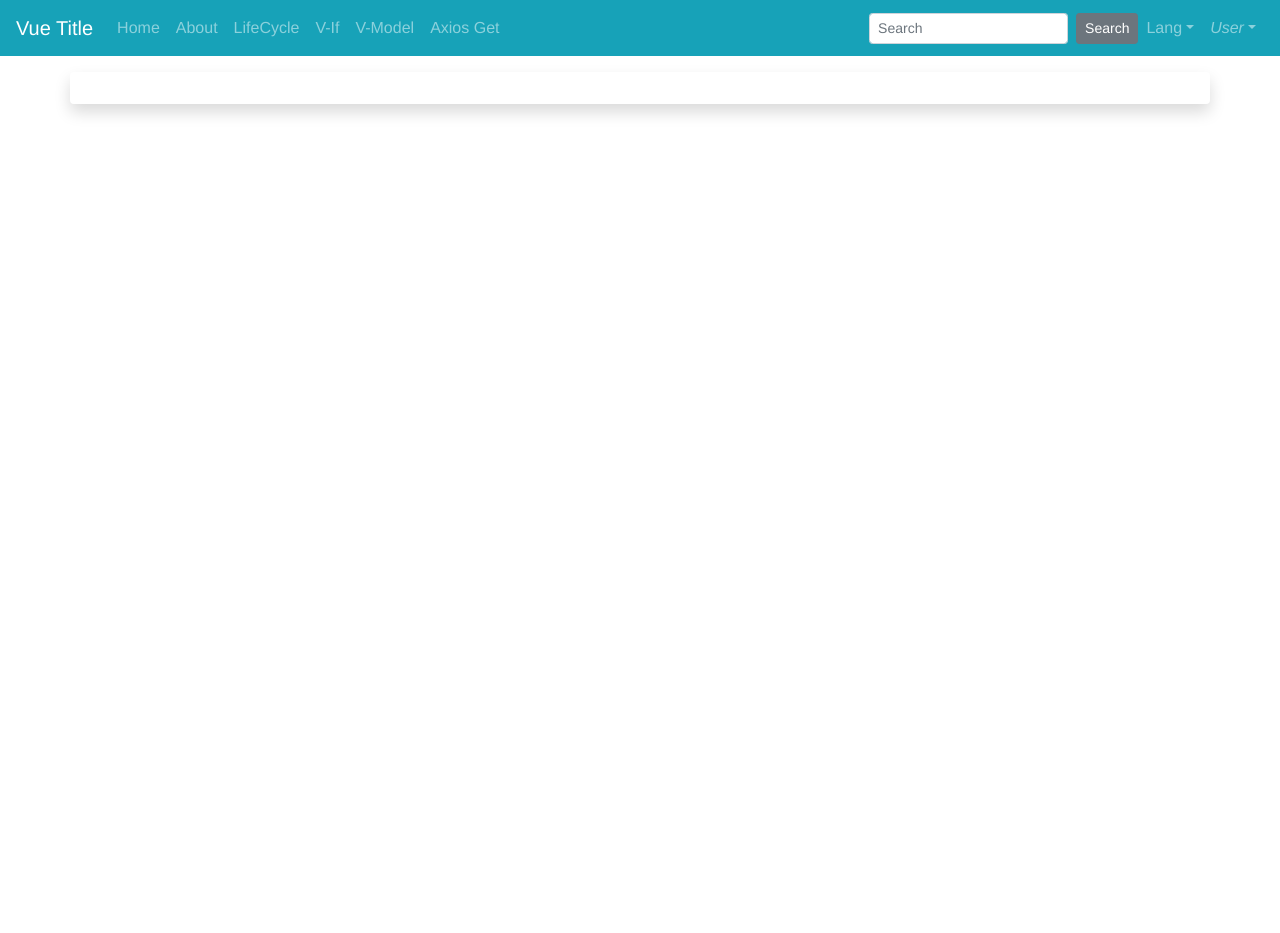
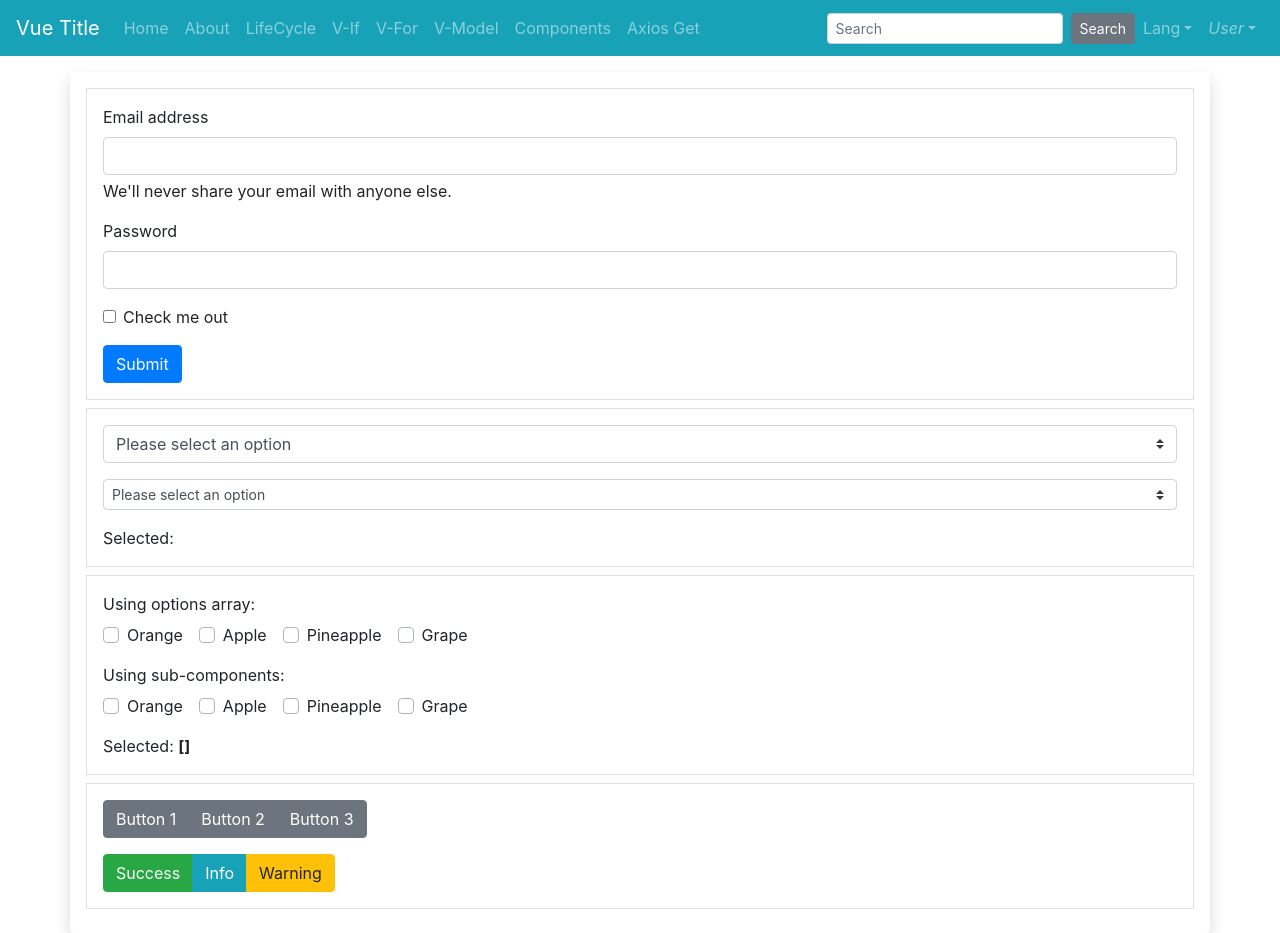
Before and after one commit to pll2050/vue-basic, a Vue app: page /components in a window 1280 px wide. Before the commit the page ends 800 px from the top, so only its background shows below. Built offline with nearby package versions, Linux system fonts and the light colour scheme.

Commit message:
일부 추가

```diff
--- a/src/App.vue
+++ b/src/App.vue
@@ -19,7 +19,7 @@ export default {
 </script>
 
 <style>
-#app {
+/* #app {
     font-family: Avenir, Helvetica, Arial, sans-serif;
     -webkit-font-smoothing: antialiased;
     -moz-osx-font-smoothing: grayscale;
@@ -27,5 +27,5 @@ export default {
     color: #2c3e50;
     margin-top: 0px;
     margin-bottom: 30px;
-}
+} */
 </style>
--- /dev/null
+++ b/src/components/forms/button.vue
@@ -0,0 +1,24 @@
+<template>
+    <div class="border p-3 mb-2">
+        <div>
+            <b-button-group>
+                <b-button>Button 1</b-button>
+                <b-button>Button 2</b-button>
+                <b-button>Button 3</b-button>
+            </b-button-group>
+        </div>
+        <div class="mt-3">
+            <b-button-group>
+                <b-button variant="success">Success</b-button>
+                <b-button variant="info">Info</b-button>
+                <b-button variant="warning">Warning</b-button>
+            </b-button-group>
+        </div>
+    </div>
+</template>
+
+<script>
+export default {
+    name: "button",
+};
+</script>
--- /dev/null
+++ b/src/components/forms/checkbox.vue
@@ -0,0 +1,36 @@
+<template>
+    <div class="border p-3 mb-2">
+        <b-form-group label="Using options array:" v-slot="{ ariaDescribedby }">
+            <b-form-checkbox-group id="checkbox-group-1" v-model="selected" :options="array" :aria-describedby="ariaDescribedby" name="flavour-1" />
+        </b-form-group>
+
+        <b-form-group label="Using sub-components:" v-slot="{ ariaDescribedby2 }">
+            <b-form-checkbox-group id="checkbox-group-2" v-model="selected" :aria-describedby="ariaDescribedby2" name="flavour-2">
+                <b-form-checkbox value="orange">Orange</b-form-checkbox>
+                <b-form-checkbox value="apple">Apple</b-form-checkbox>
+                <b-form-checkbox value="pineapple">Pineapple</b-form-checkbox>
+                <b-form-checkbox value="grape">Grape</b-form-checkbox>
+            </b-form-checkbox-group>
+        </b-form-group>
+
+        <div>
+            Selected: <strong>{{ selected }}</strong>
+        </div>
+    </div>
+</template>
+
+<script>
+export default {
+    data() {
+        return {
+            selected: [], // Must be an array reference!
+            array: [
+                { text: "Orange", value: "orange" },
+                { text: "Apple", value: "apple" },
+                { text: "Pineapple", value: "pineapple" },
+                { text: "Grape", value: "grape" },
+            ],
+        };
+    },
+};
+</script>
--- /dev/null
+++ b/src/components/forms/form.vue
@@ -0,0 +1,42 @@
+<template>
+    <div id="form" class="border p-3 mb-2">
+        <div class="mb-3">
+            <label for="exampleInputEmail1" class="form-label"
+                >Email address</label
+            >
+            <input
+                type="email"
+                class="form-control"
+                id="exampleInputEmail1"
+                aria-describedby="emailHelp"
+            />
+            <div id="emailHelp" class="form-text">
+                We'll never share your email with anyone else.
+            </div>
+        </div>
+        <div class="mb-3">
+            <label for="exampleInputPassword1" class="form-label"
+                >Password</label
+            >
+            <input
+                type="password"
+                class="form-control"
+                id="exampleInputPassword1"
+            />
+        </div>
+        <div class="mb-3 form-check">
+            <input
+                type="checkbox"
+                class="form-check-input"
+                id="exampleCheck1"
+            />
+            <label class="form-check-label" for="exampleCheck1"
+                >Check me out</label
+            >
+        </div>
+        <button type="submit" class="btn btn-primary">Submit</button>
+    </div>
+</template>
+<script>
+export default {};
+</script>
--- /dev/null
+++ b/src/components/forms/select.vue
@@ -0,0 +1,24 @@
+<template>
+  <div class="border p-3 mb-2">
+    <b-form-select v-model="selected" :options="options"></b-form-select>
+    <b-form-select v-model="selected" :options="options" size="sm" class="mt-3"></b-form-select>
+    <div class="mt-3">Selected: <strong>{{ selected }}</strong></div>
+  </div>
+</template>
+
+<script>
+  export default {
+    data() {
+      return {
+        selected: null,
+        options: [
+          { value: null, text: 'Please select an option' },
+          { value: 'a', text: 'This is First option' },
+          { value: 'b', text: 'Selected Option' },
+          { value: { C: '3PO' }, text: 'This is an option with object value' },
+          { value: 'd', text: 'This one is disabled', disabled: true }
+        ]
+      }
+    }
+  }
+</script>
--- a/src/components/layout/Header.vue
+++ b/src/components/layout/Header.vue
@@ -53,7 +53,9 @@ export default {
                 {link:'/about', name:'About'},
                 {link:'/lifecycle', name:'LifeCycle'},
                 {link:'/vif', name:'V-If'},
+                {link:'/vfor', name:'V-For'},
                 {link:'/vmodel', name:'V-Model'},
+                {link:'/components', name:'Components'},
                 {link:'/axios/get', name:'Axios Get'},
             ]
         }
--- a/src/routes/router.js
+++ b/src/routes/router.js
@@ -5,7 +5,9 @@ import About from '../views/about';
 import LifeCycle from '../views/lifecycle';
 import GetAxios from '../views/axios/get.vue';
 import vIf from '../views/v-if.vue';
+import vFor from '../views/v-for.vue';
 import vModel from '../views/v-model.vue';
+import Components from '../views/components.vue';
 
 Vue.use(VueRouter);
 
@@ -17,6 +19,8 @@ export default new VueRouter({
         { path: "/lifecycle", component: LifeCycle },
         { path: "/axios/get", component: GetAxios },
         { path: "/vif", component: vIf },
+        { path: "/vfor", component: vFor },
+        { path: "/components", component: Components },
         { path: "/vmodel", component: vModel },
     ]
 });
--- /dev/null
+++ b/src/views/components.vue
@@ -0,0 +1,23 @@
+<template>
+<div>
+    <Form />
+    <Select />
+    <Checkbox />
+    <Button />
+</div>
+</template>
+
+<script>
+import Form from "../components/forms/form.vue";
+import Select from "../components/forms/select.vue";
+import Checkbox from "../components/forms/checkbox.vue";
+import Button from "../components/forms/button.vue";
+export default {
+    components:{
+        Form,
+        Select,
+        Checkbox,
+        Button,
+    }
+}
+</script>
--- /dev/null
+++ b/src/views/v-for.vue
@@ -0,0 +1,24 @@
+<template>
+    <div id="app-4">
+        <ol>
+            <li v-for="todo in todos" v-bind:key="todo.id">
+                {{ todo.text }}
+            </li>
+        </ol>
+    </div>
+</template>
+
+<script>
+export default {
+    data: function () {
+        return {
+            todos: [
+                { text: "Text List 1" },
+                { text: "Text List 2" },
+                { text: "Text List 3" },
+                { text: "Text List 4" },
+            ],
+        };
+    },
+};
+</script>
```
Also changed, not shown: 1 other file (tests, documents, lock files or other folders).
